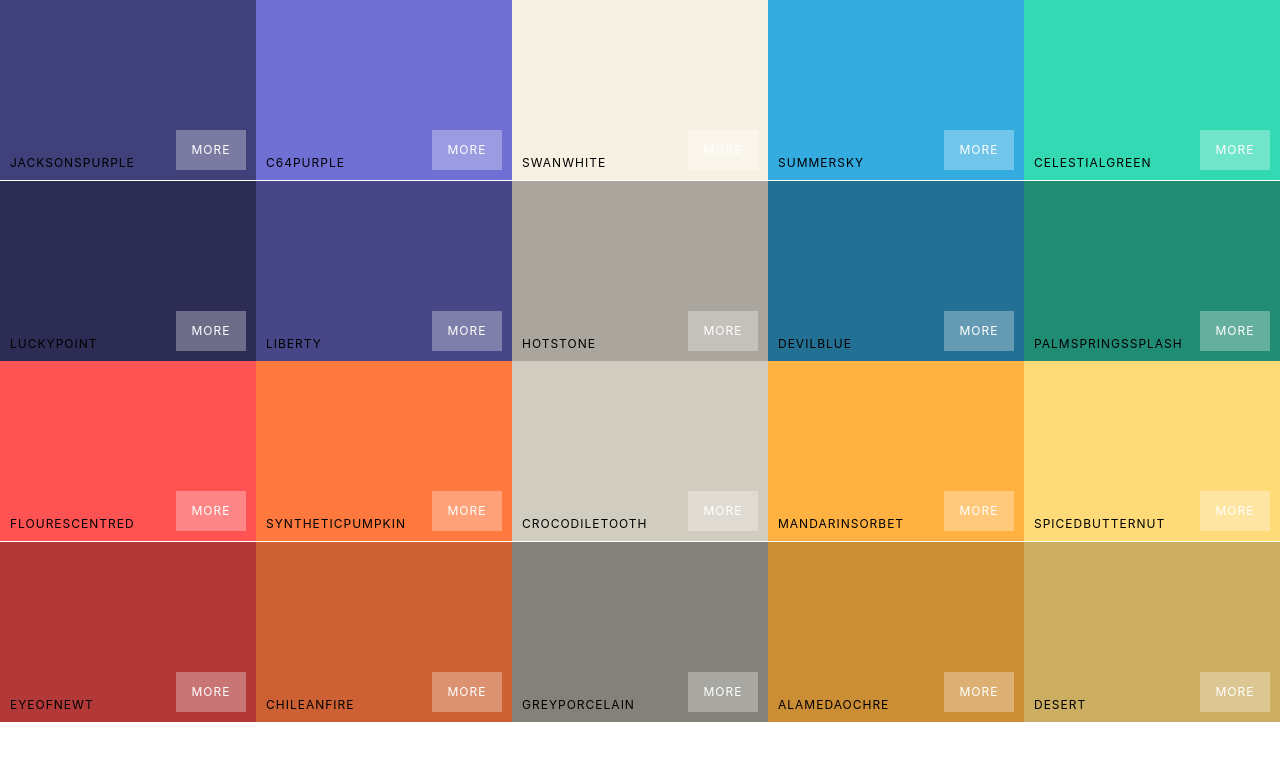
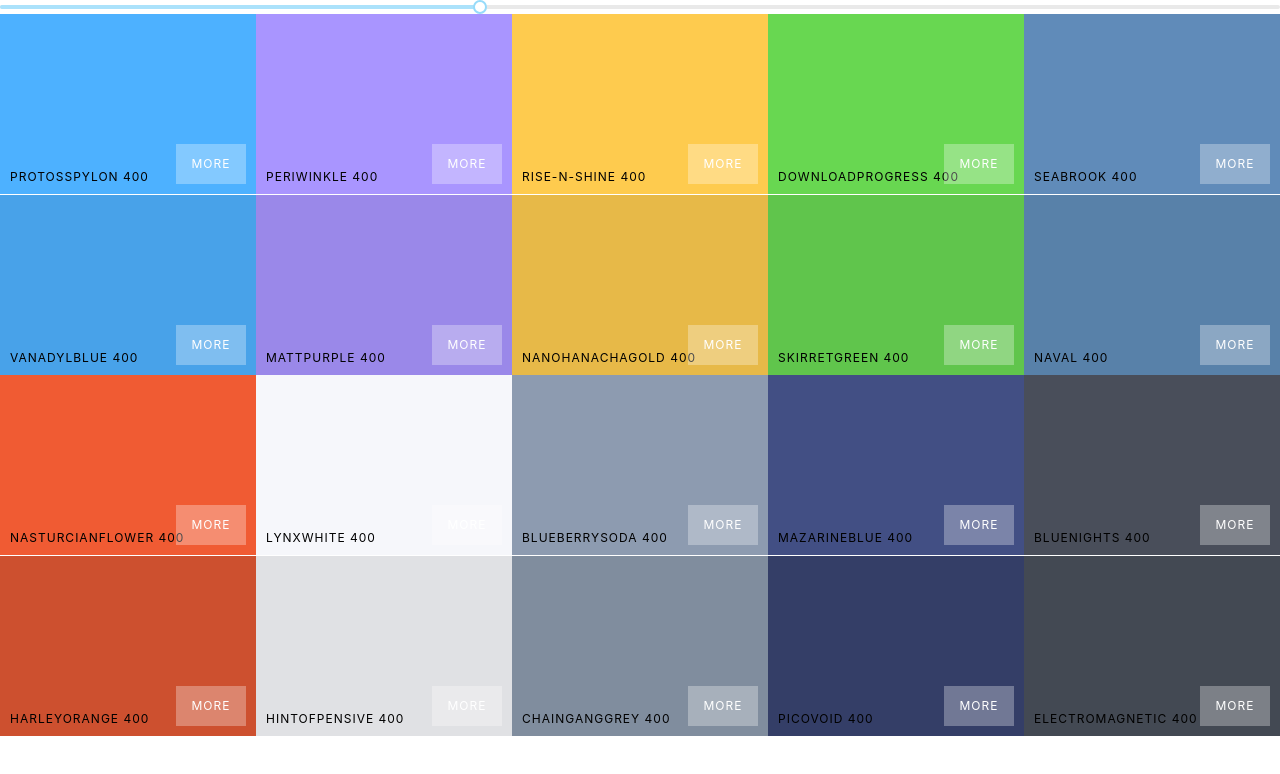
Before and after one commit to melvolio01/color-picker, a React (Create React App) app: page / in a window 1280 px wide. Shown: the top 774 px of the page. Built offline with nearby package versions, Linux system fonts and the light colour scheme.

Commit message:
Add color slider

```diff
--- a/package.json
+++ b/package.json
@@ -6,6 +6,8 @@
     "@testing-library/jest-dom": "^5.16.1",
     "@testing-library/react": "^12.1.2",
     "@testing-library/user-event": "^13.5.0",
+    "chroma-js": "^2.1.2",
+    "rc-slider": "^9.7.5",
     "react": "^17.0.2",
     "react-copy-to-clipboard": "^5.0.4",
     "react-dom": "^17.0.2",
--- a/src/App.js
+++ b/src/App.js
@@ -1,11 +1,12 @@
 import './App.css';
 import Pallette from './Pallette';
 import SeedColors from './SeedColors';
+import { generatePalette } from './ColorHelpers';
 
 function App() {
   return (
     <div className="App">
-      <Pallette {...SeedColors[6]} />
+      <Pallette palette={generatePalette(SeedColors[5])} />
     </div>
   );
 }
--- a/src/ColorBox.js
+++ b/src/ColorBox.js
@@ -23,7 +23,6 @@ class ColorBox extends PureComponent {
     render() {
         const { name, color } = this.props;
         const { copied } = this.state;
-        console.log(this.state.copied);
         return (
             <CopyToClipboard text={color} >
                 <div className='color-box' style={{ background: `${color}`}} onClick={this.changeCopyState}>
--- /dev/null
+++ b/src/ColorHelpers.js
@@ -0,0 +1,49 @@
+import chroma from "chroma-js";
+const levels = [50, 100, 200, 300, 400, 500, 600, 700, 800, 900];
+
+function generatePalette(starterPalette) {
+  let newPalette = {
+    paletteName: starterPalette.paletteName,
+    id: starterPalette.id,
+    emoji: starterPalette.emoji,
+    colors: {}
+  };
+  for (let level of levels) {
+    newPalette.colors[level] = [];
+  }
+  for (let color of starterPalette.colors) {
+    let scale = getScale(color.color, 10).reverse();
+    for (let i in scale) {
+      newPalette.colors[levels[i]].push({
+        name: `${color.name} ${levels[i]}`,
+        id: color.name.toLowerCase().replace(/ /g, "-"),
+        hex: scale[i],
+        rgb: chroma(scale[i]).css(),
+        rgba: chroma(scale[i])
+          .css()
+          .replace("rgb", "rgba")
+          .replace(")", ",1.0)")
+      });
+    }
+  }
+  return newPalette;
+}
+function getRange(hexColor) {
+  const end = "#fff";
+  return [
+    chroma(hexColor)
+      .darken(1.4)
+      .hex(),
+    hexColor,
+    end
+  ];
+}
+
+function getScale(hexColor, numberOfColors) {
+  return chroma
+    .scale(getRange(hexColor))
+    .mode("lab")
+    .colors(numberOfColors);
+}
+
+export { generatePalette };
--- a/src/Pallette.js
+++ b/src/Pallette.js
@@ -1,5 +1,7 @@
 import React, { PureComponent } from 'react'
+import Slider from 'rc-slider';
 import ColorBox from './ColorBox';
+import 'rc-slider/assets/index.css';
 import './Pallette.css'
 
 class Pallette extends PureComponent {
@@ -7,16 +9,25 @@ class Pallette extends PureComponent {
         super(props)
 
         this.state = {
+            paletteHue: 400
+        }
 
-        }
+        this.changeHue = this.changeHue.bind(this);
+    }
+
+    changeHue = (hue) => {
+        this.setState({ paletteHue: hue});
     }
 
     render() {
+        const { paletteHue } = this.state
+        const {colors } = this.props.palette
         return (
             <div className="pallette">
+                <Slider defaultValue={paletteHue} min={100} max={900} onAfterChange={this.changeHue} step={100}/>
                 <div className='pallette-colors'>
-                    {this.props.colors.map(color => {
-                        return <ColorBox name={color.name} color={color.color} />
+                    {colors[paletteHue].map(color => {
+                        return <ColorBox name={color.name} color={color.hex} />
                     })}
                 </div>
             </div>
```
Also changed, not shown: 1 other file (tests, documents, lock files or other folders).
